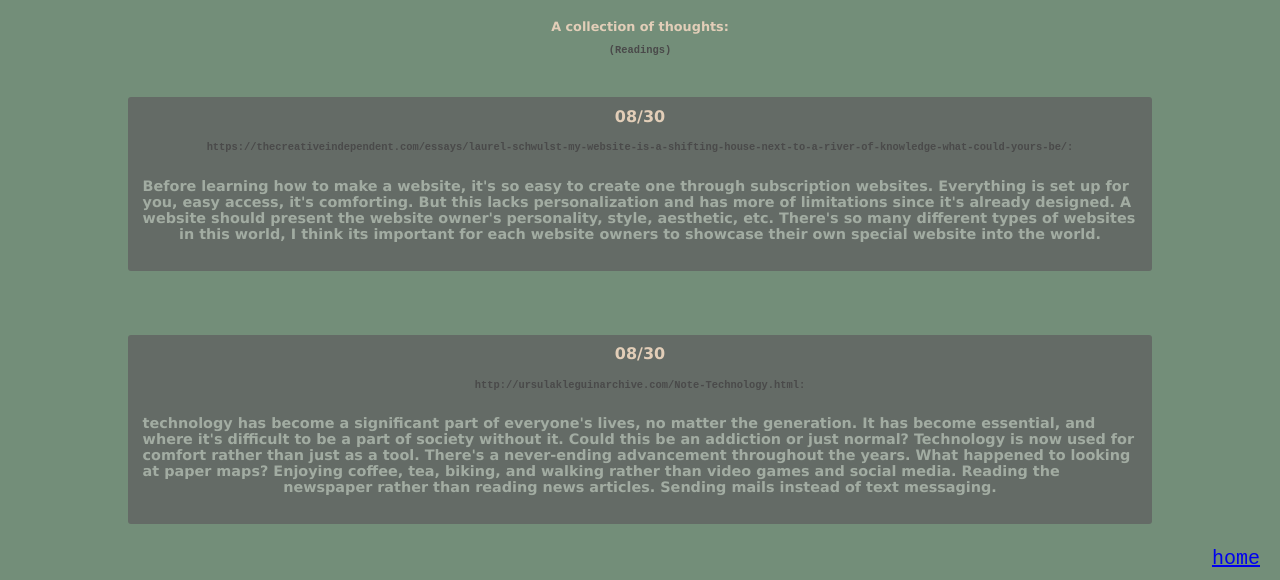
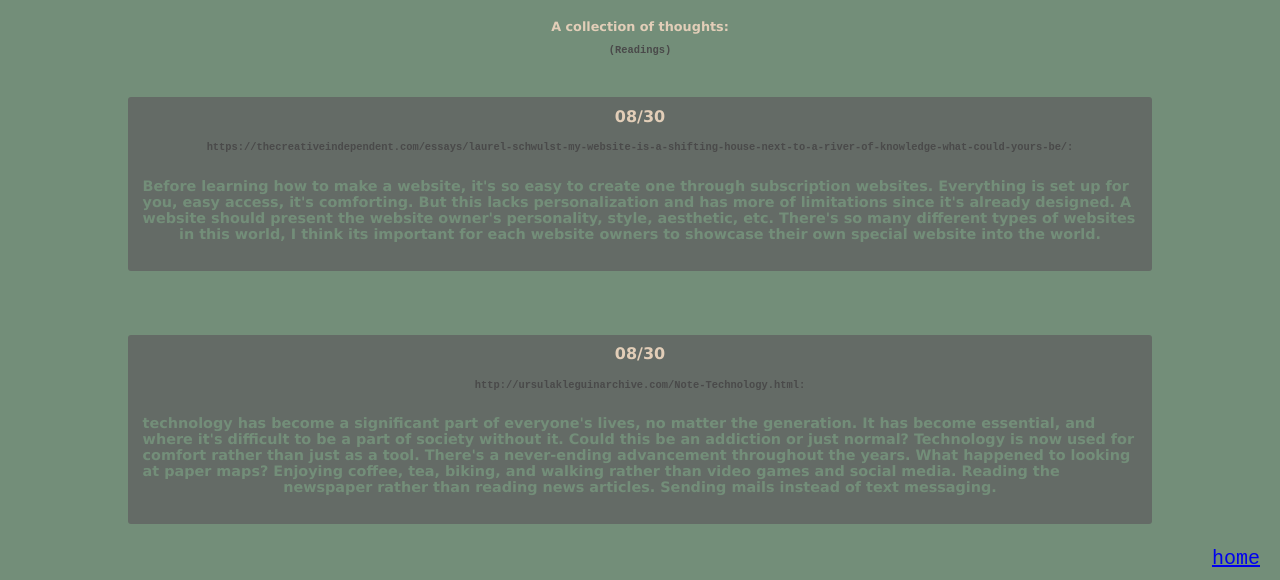
Before and after one commit to choiag/class-site, a plain HTML site: page journals/index.html in a window 1280 px wide. Shown: the part 220-800 px from the top of the page. Drawn offline with Linux system fonts and the light colour scheme.

Commit message:
update on color on journal page

```diff
--- a/journals/style.css
+++ b/journals/style.css
@@ -17,7 +17,7 @@ body {
 }
 
 p {
-    color: rgb(162, 172, 162);
+    color: rgb(115, 142, 121);
     padding: 5px;
     font-size: 90%;
 }
```
